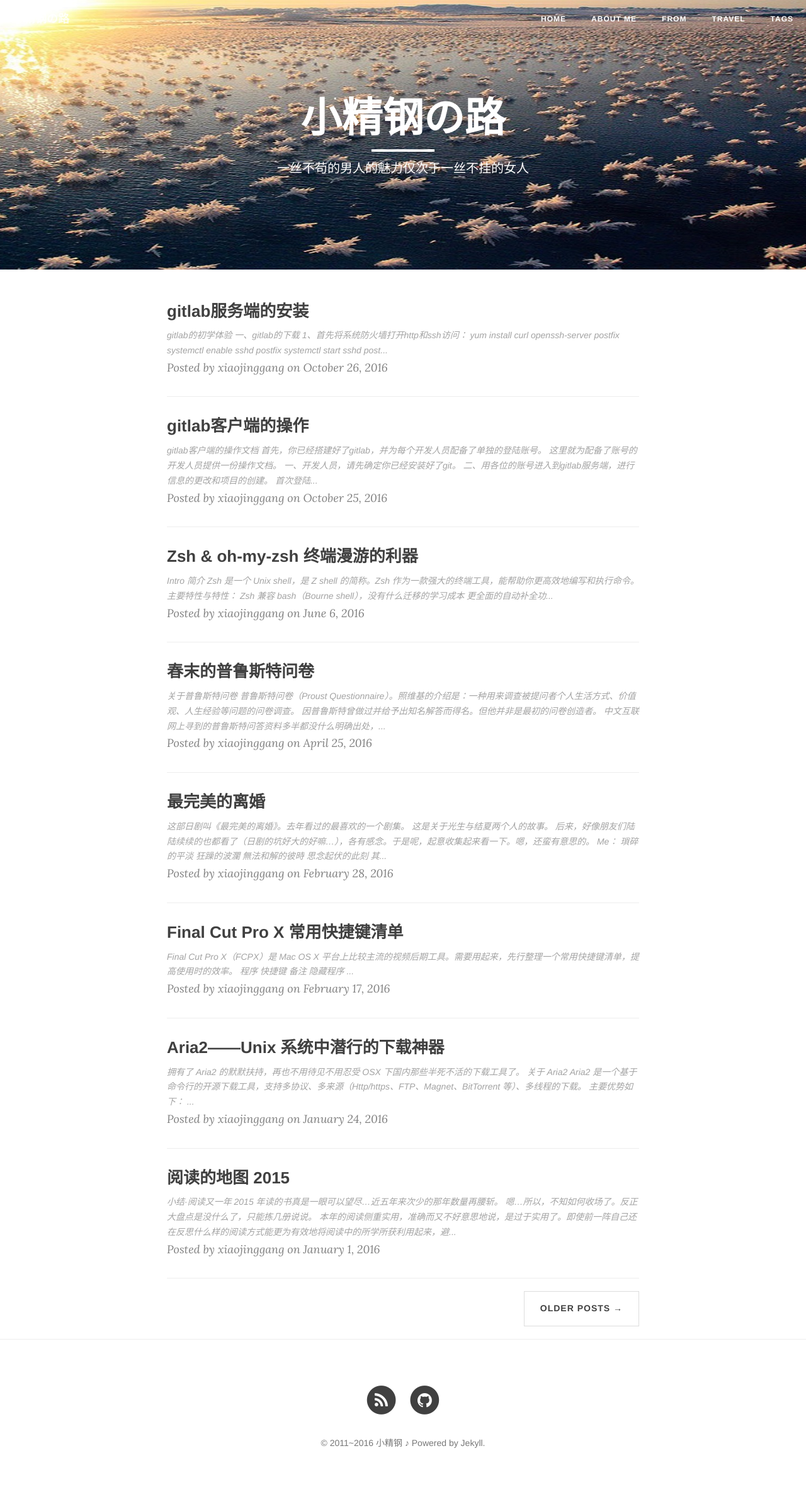
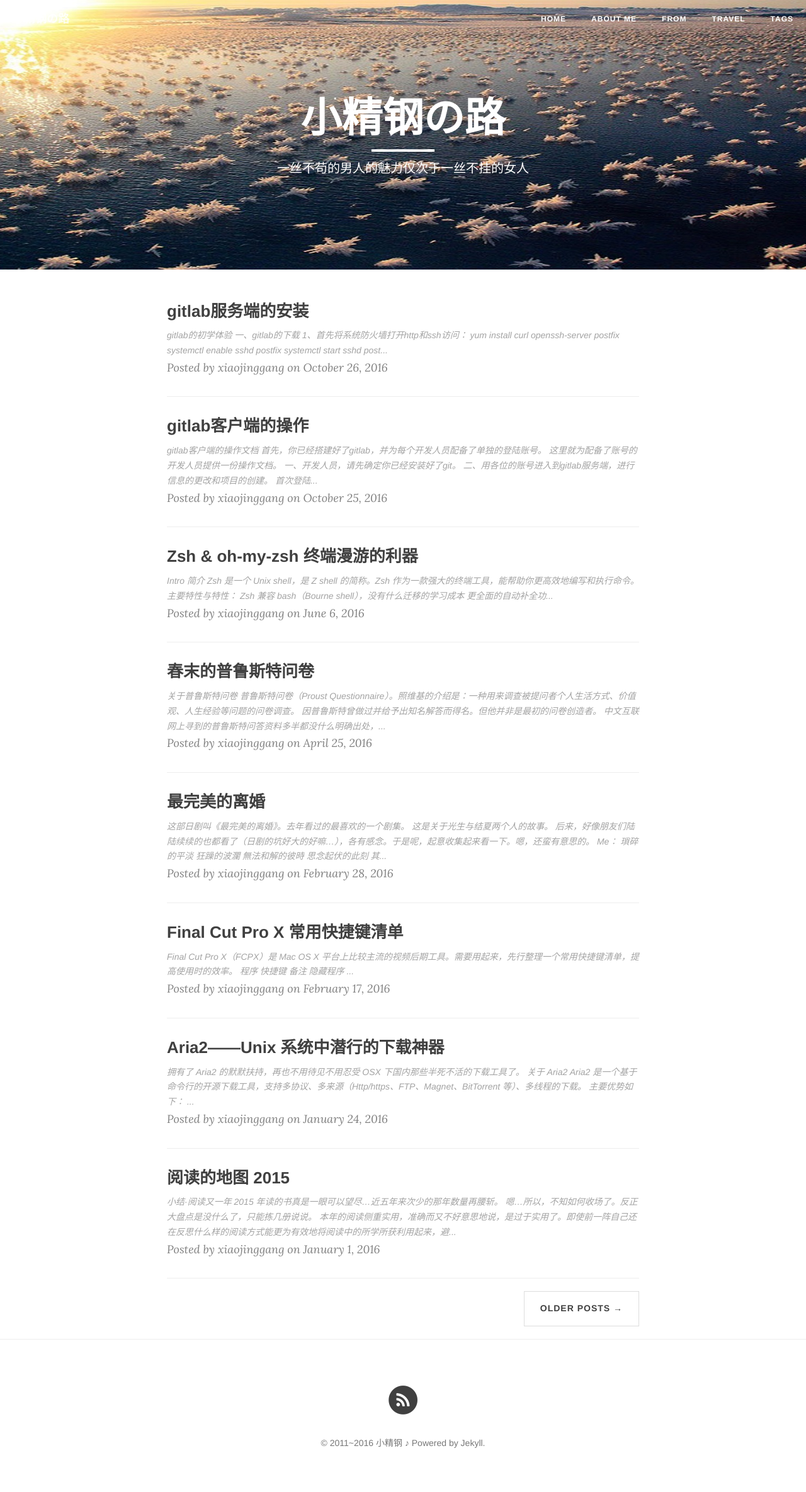
Before and after one commit to xiaojinggang/xiaojinggang, a Jekyll site: the page built from index.html, in a window 1280 px wide. Shown: the whole page at 63% size. Built offline with Jekyll 4.4.1, drawn with Linux system fonts in a browser that asks for light colours; nearby versions of some CDN libraries; the list of posts is cut into pages by our own code.

Commit message:
去掉查看后台的图标
那个小狐狸形状

```diff
--- a/_includes/footer.html
+++ b/_includes/footer.html
@@ -21,17 +21,6 @@
                             <span class="fa-stack fa-lg">
                                 <i class="fa fa-circle fa-stack-2x"></i>
                                 <i class="fa fa-twitter fa-stack-1x fa-inverse"></i>
-                            </span>
-                        </a>
-                    </li>
-                    {% endif %}
-
-                    {% if site.github_username %}
-                    <li>
-                        <a href="https://github.com/{{ site.github_username }}">
-                            <span class="fa-stack fa-lg">
-                                <i class="fa fa-circle fa-stack-2x"></i>
-                                <i class="fa fa-github fa-stack-1x fa-inverse"></i>
                             </span>
                         </a>
                     </li>
```
